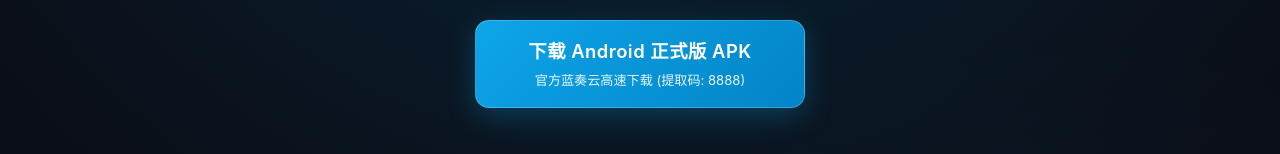
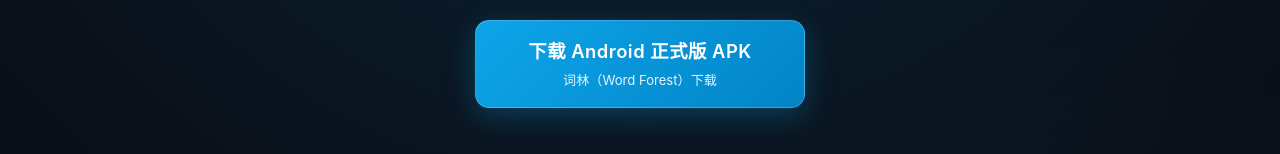
Before and after one commit to eriktian/Word-Forest-download-page, a plain HTML site: page index.html in a window 1280 px wide. Shown: the part 314-468 px from the top of the page. Drawn offline with Linux system fonts and the light colour scheme.

Commit message:
update: 更新页面内容

```diff
--- a/index.html
+++ b/index.html
@@ -226,7 +226,7 @@
 
       <a href="https://wwbrx.lanzout.com/ipHkx48bjhdi" class="btn-download" target="_blank">
         <span class="btn-title">下载 Android 正式版 APK</span>
-        <span class="btn-sub">官方蓝奏云高速下载 (提取码: 8888)</span>
+        <span class="btn-sub">词林（Word Forest）下载</span>
       </a>
     </div>
 
```
